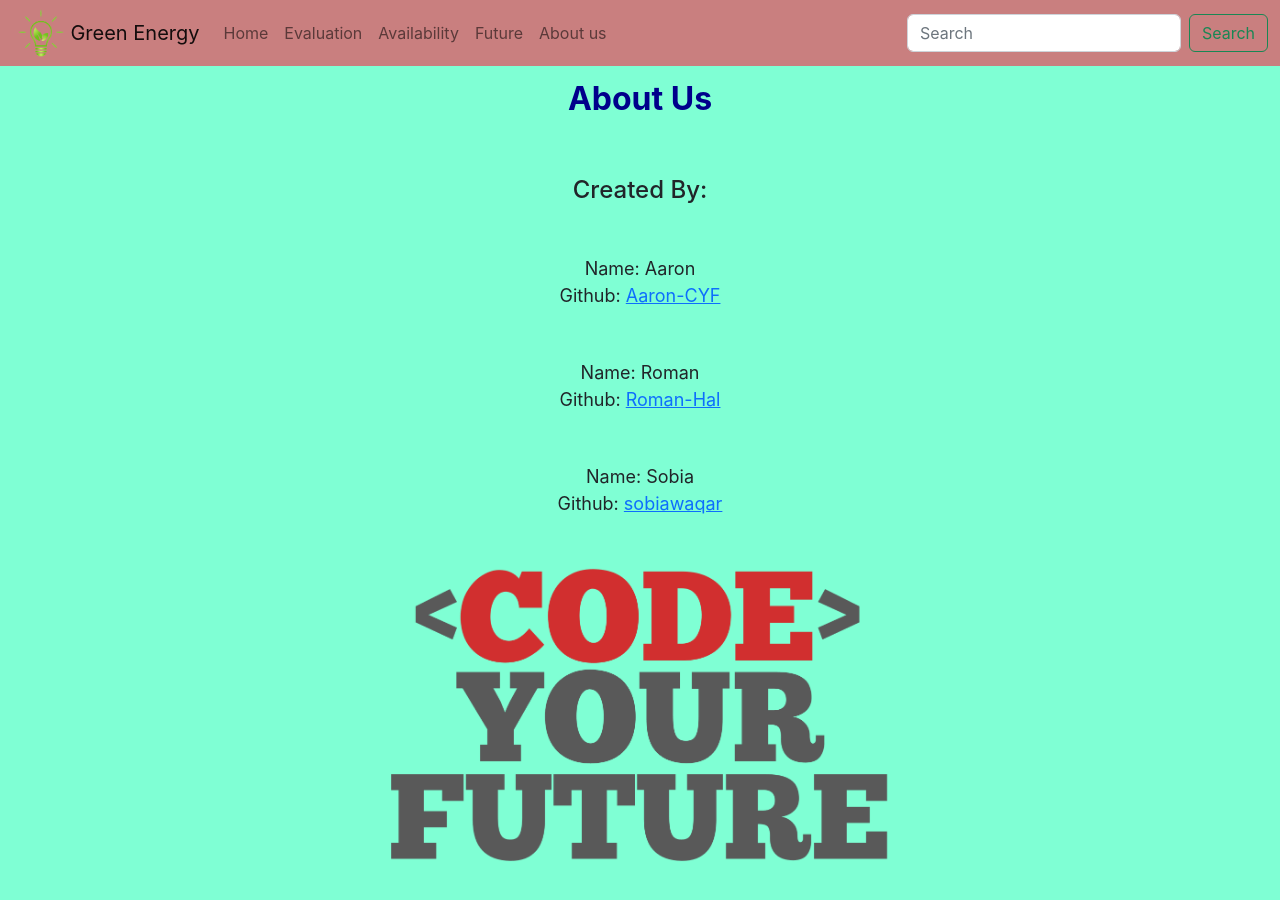
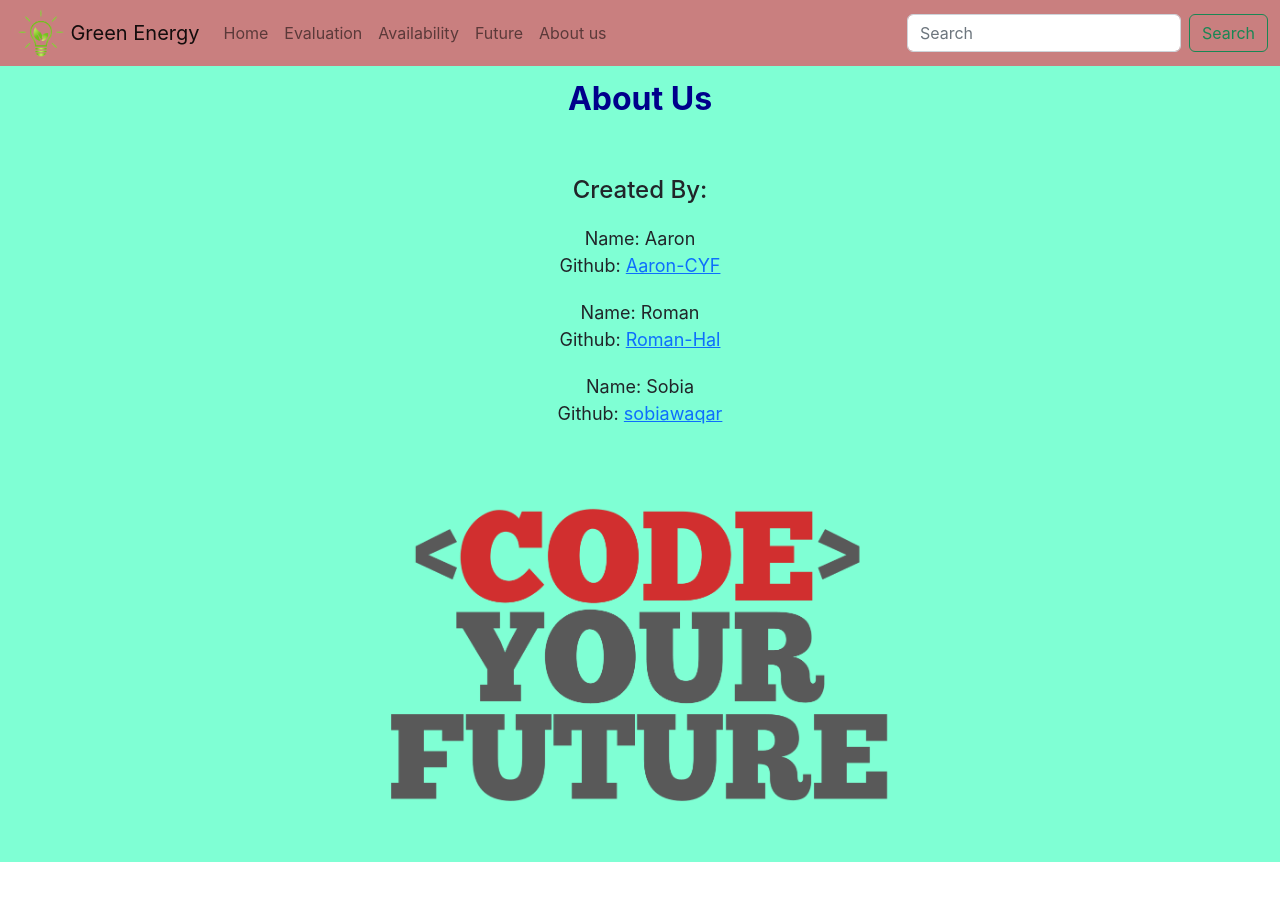
Before and after one commit to Roman-Hal/MiniProject, a React (Create React App) app: page /aboutus in a window 1280 px wide. Shown: the top 900 px of the page. After the commit the page ends 862 px from the top, so only its background shows below. Built offline with nearby package versions, Linux system fonts and the light colour scheme.

Commit message:
fix aboutus extra spacing

```diff
--- a/src/Aboutus.js
+++ b/src/Aboutus.js
@@ -5,6 +5,7 @@ const Aboutus = () => {
     <div>
       <h2>About Us</h2>
       <section className="content">
+        <div className='about-us-cards'>
           <h4>Created By: </h4>
           <div className='about-us-card'>
             <p>Name: Aaron</p>
@@ -21,6 +22,7 @@ const Aboutus = () => {
           <div className="codeYourFutureWrap">
           <img id='codeyourfut' alt='Code Your Future' src="./Images/CodeYourFutureLogo1.png" width="100%" />
           </div>
+        </div>
       </section>
     </div>
   );
```
Lines whose indentation alone changed are shown as unchanged.
